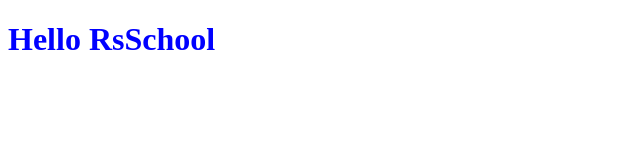
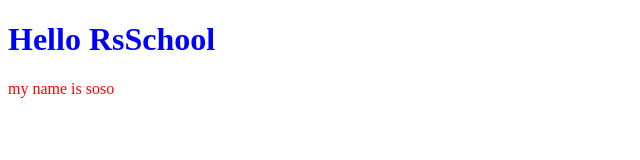
Before and after one commit to sosojaja03/rsschool-cv, a plain HTML site: page index.html in a window 1280 px wide. Shown: the whole page, without its empty margins (0-640 px from the left). Drawn offline with Linux system fonts and the light colour scheme.

Commit message:
feat: add paragraph about me

```diff
--- a/index.html
+++ b/index.html
@@ -8,5 +8,6 @@
   </head>
   <body>
     <h1>Hello RsSchool</h1>
+    <p>my name is soso</p>
   </body>
 </html>
--- a/style.css
+++ b/style.css
@@ -1,3 +1,7 @@
 h1 {
   color: blue;
 }
+
+p {
+  color: red;
+}
```
